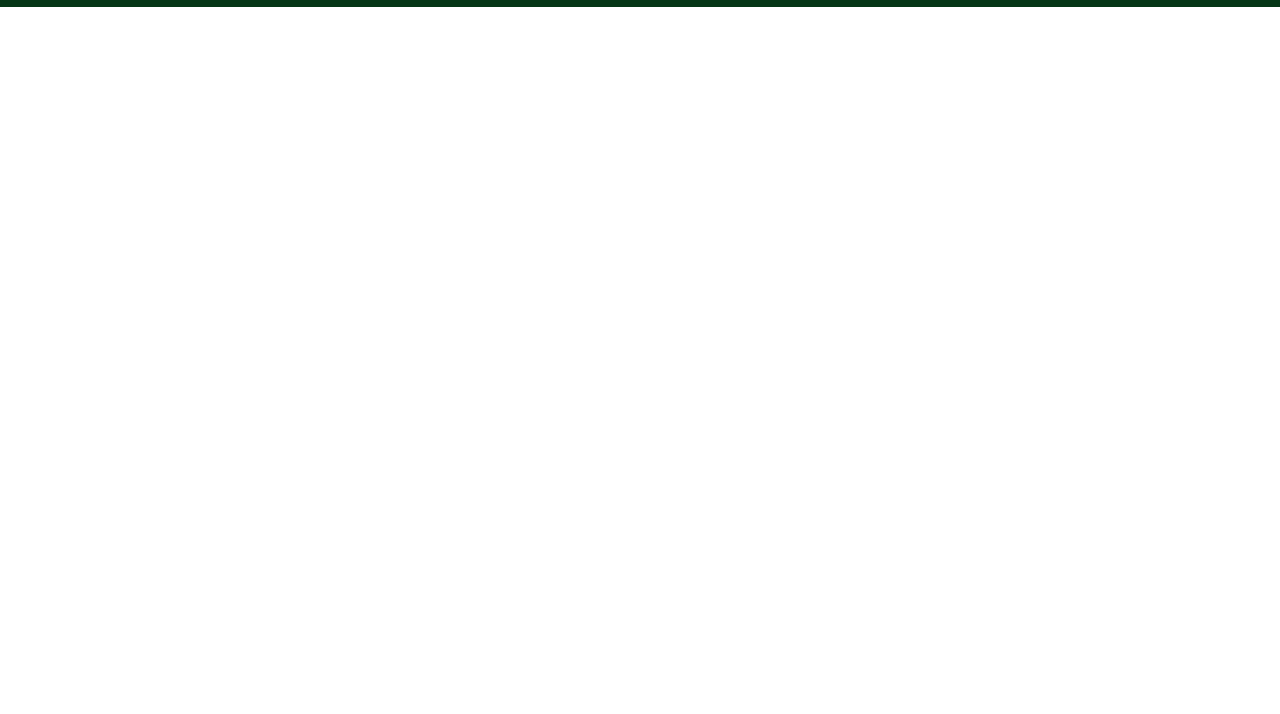
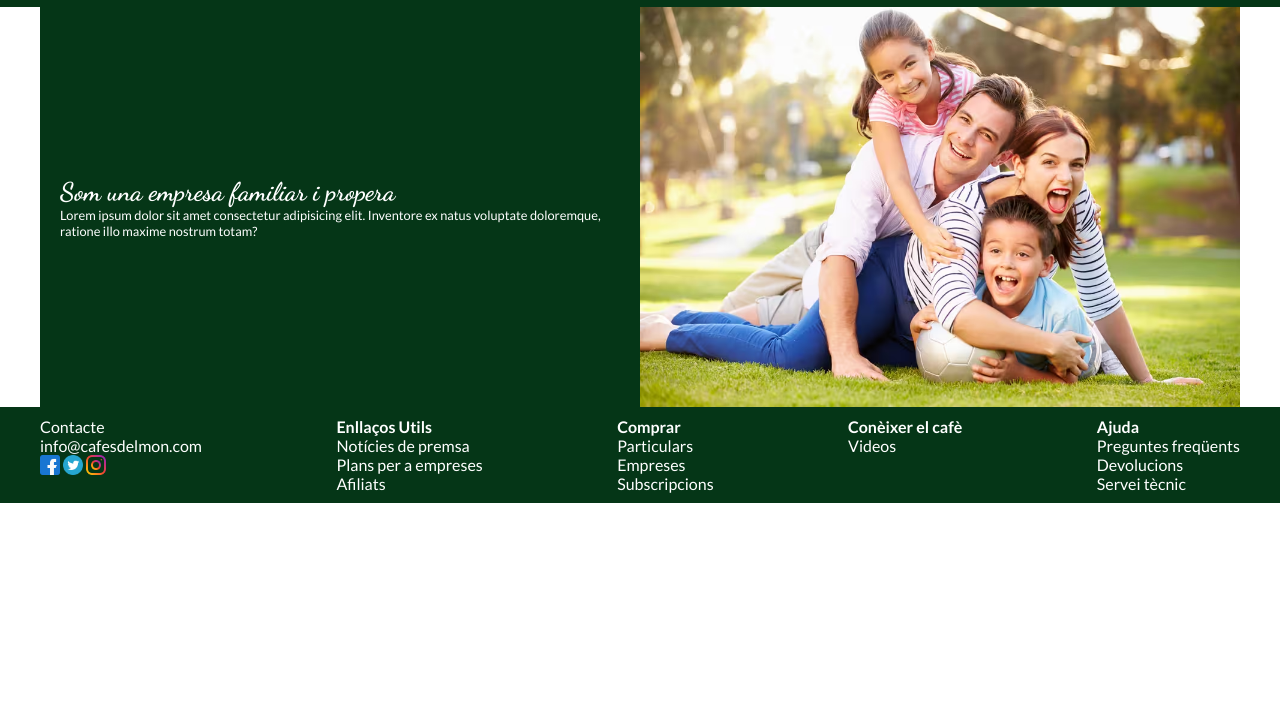
Before and after one commit to rubng87/botiga_cafe, a plain HTML site: page nosaltres.html in a window 1280 px wide. Shown: the part 86-800 px from the top of the page. Drawn offline with Linux system fonts and the light colour scheme.

Commit message:
Evaluación

```diff
--- a/nosaltres.html
+++ b/nosaltres.html
@@ -27,7 +27,19 @@
             <li class="li"><a href="nosaltres.html">Sobre Nosaltres</a></li>
         </ul>
     </nav>
-<br><br><br><br><br><br><br><br><br><br><br><br><br><br><br><br><br><br><br><br><br><br><br><br><br><br><br><br><br><br><br><br><br><br><br><br><br><br><br><br><br><br><br><br><br><br><br><br><br><br>
+    <main>
+        <section>
+            <article class="width-content">
+                <div class="background-green">
+                    <h2 class="text-white">Som una empresa familiar i propera</h2>
+                    <p class="text-white">Lorem ipsum dolor sit amet consectetur adipisicing elit. Inventore ex natus
+                        voluptate doloremque, ratione illo maxime nostrum totam?</p>
+                </div>
+                <img src="img/familia.avif" alt="Taza café negro desde arriba">
+            </article>
+        </section>
+    </main>
+
     <footer>
         <div class="footer-div width-content">
             <div>
```
Also changed, not shown: varietats.html (+2 -2 lines), img/cafe-america.avif (added), img/cafe-america.jpeg (deleted), img/cafe-de-Brasil7.avif (added), img/cafe-de-Brasil7.jpg (deleted), img/familia.avif (added).
